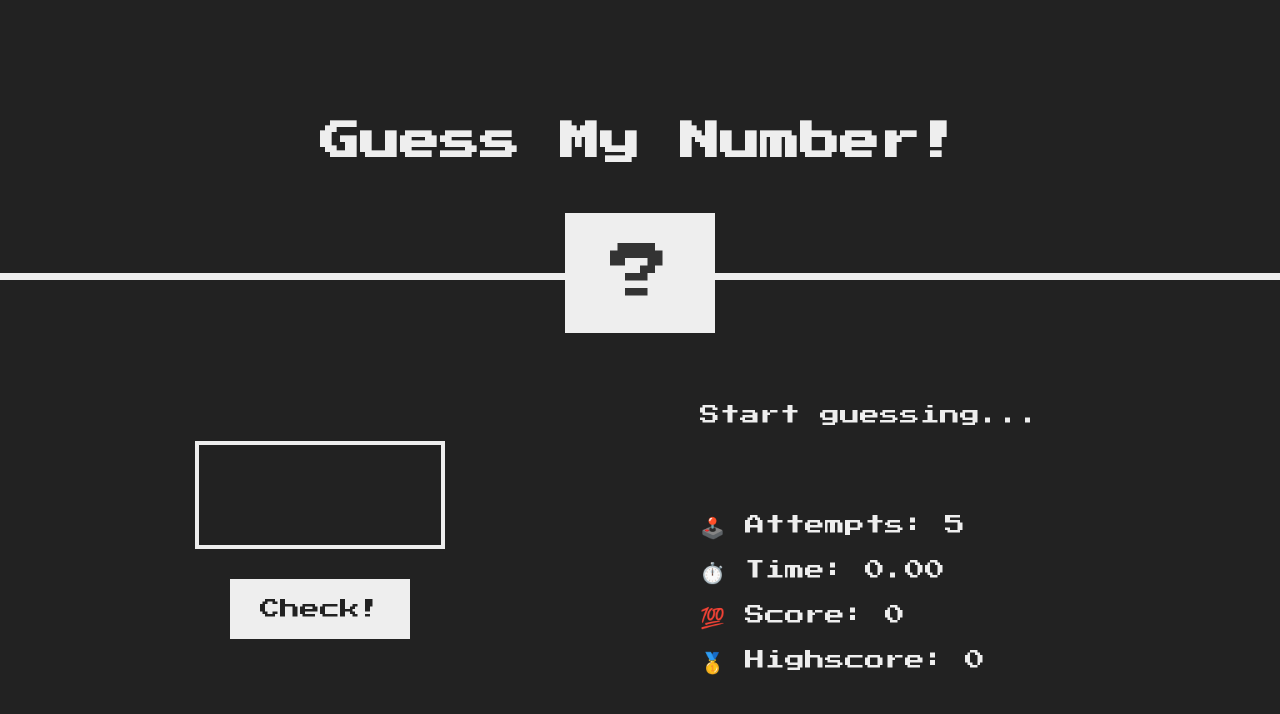
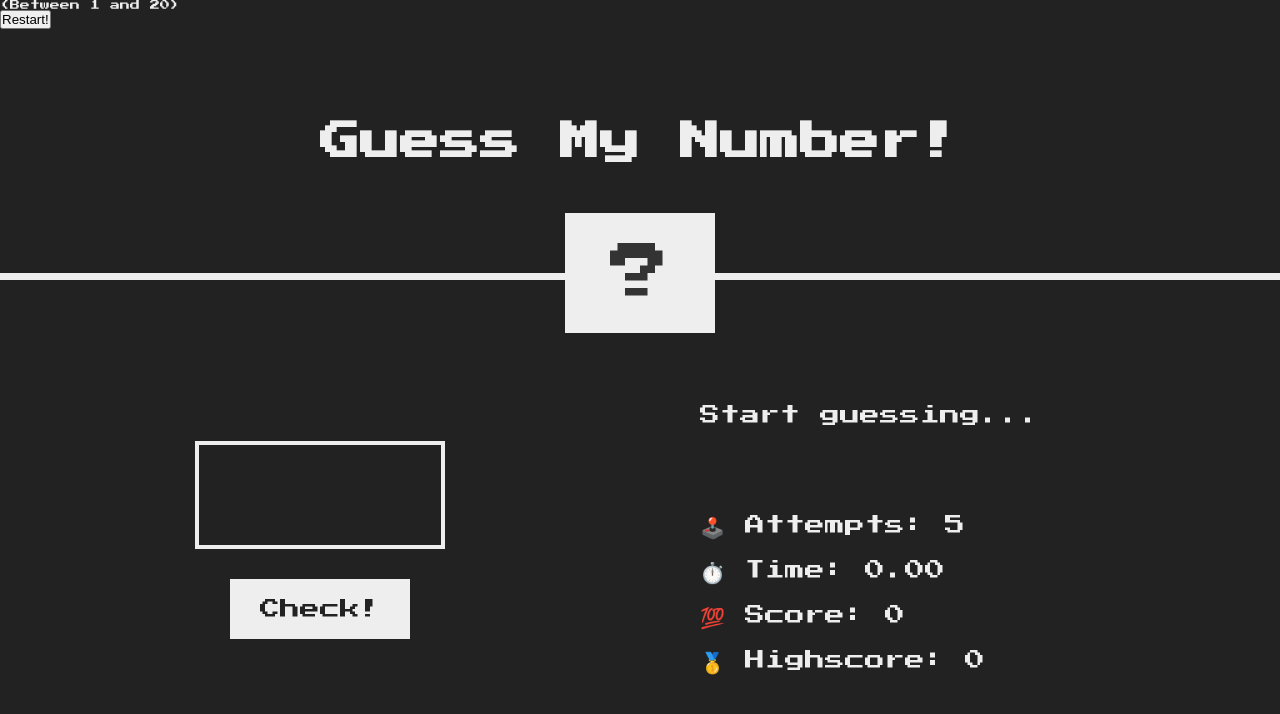
Before and after one commit to alexandresouva/guess-my-number, an Angular app: page /game in a window 1280 px wide. Shown: the top 714 px of the page. Built offline with nearby package versions, Linux system fonts and the light colour scheme.

Commit message:
feat: implement restart game feature

```diff
--- a/src/app/game/components/game/game.component.html
+++ b/src/app/game/components/game/game.component.html
@@ -1,5 +1,14 @@
 <header class="header">
   <h1 class="header__title">Guess My Number!</h1>
+  <p class="header__tip">(Between 1 and 20)</p>
+  <button
+    type="button"
+    class="header__restart"
+    data-testid="restart-button"
+    (click)="restart()"
+  >
+    Restart!
+  </button>
   <span data-testid="secret-number" class="header__secret-number">
     {{ secretNumber() }}
   </span>
--- a/src/app/game/components/game/game.component.ts
+++ b/src/app/game/components/game/game.component.ts
@@ -39,7 +39,8 @@ export class GameComponent {
     this.gameMessage.set(message);
   }
 
-  protected restartGame(): void {
-    throw new Error('Method not implemented.');
+  protected restart(): void {
+    this.gameMessage.set('Start guessing...');
+    this._gameService.restart();
   }
 }
--- a/src/app/game/services/game.service.ts
+++ b/src/app/game/services/game.service.ts
@@ -29,7 +29,10 @@ export class GameService {
   }
 
   restart(): void {
-    throw new Error('Method not implemented.');
+    this._secretNumber.set(this._generateSecretNumber());
+    this._attempts.set(5);
+    this._score.set(0);
+    this._timerService.reset();
   }
 
   private _processCorrectGuess(): GuessResult {
```
